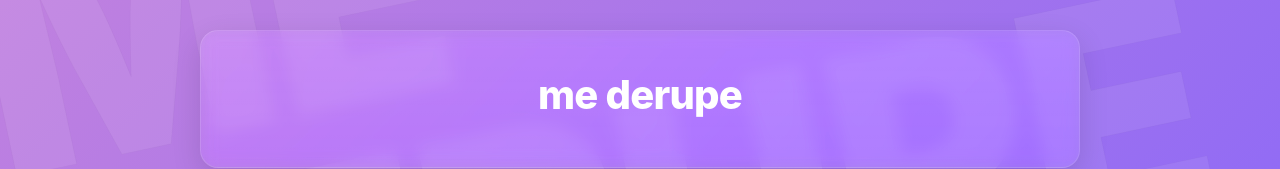
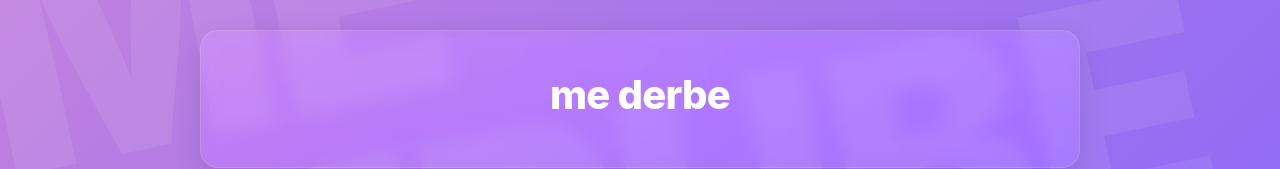
Before and after one commit to Arthur-Nunes-Ds/a, a plain HTML site: page index.html in a window 1280 px wide. Shown: the part 301-470 px from the top of the page. Drawn offline with Linux system fonts and the light colour scheme.

Commit message:
Update index.html

```diff
--- a/index.html
+++ b/index.html
@@ -3,8 +3,8 @@
 <head>
   <meta charset="utf-8" />
   <meta name="viewport" content="width=device-width,initial-scale=1" />
-  <title>Me Derupe</title>
-  <link rel="icon" href="caminho/para/seu/favicon.ico">
+  <title>Me Derube</title>
+  <link rel="icon" href="favicon.ico">
 
   <style>
     :root{
@@ -91,11 +91,11 @@
 </head>
 <body>
   <!-- Texto de fundo grande -->
-  <div class="bg-word">me derupe</div>
+  <div class="bg-word">me derube</div>
 
   <!-- Conteúdo central (apenas demonstrativo) -->
   <main class="card" role="main" aria-label="Painel central">
-    <h1 class="title">me derupe</h1>
+    <h1 class="title">me derbe</h1>
   </main>
 
 </body>
```
